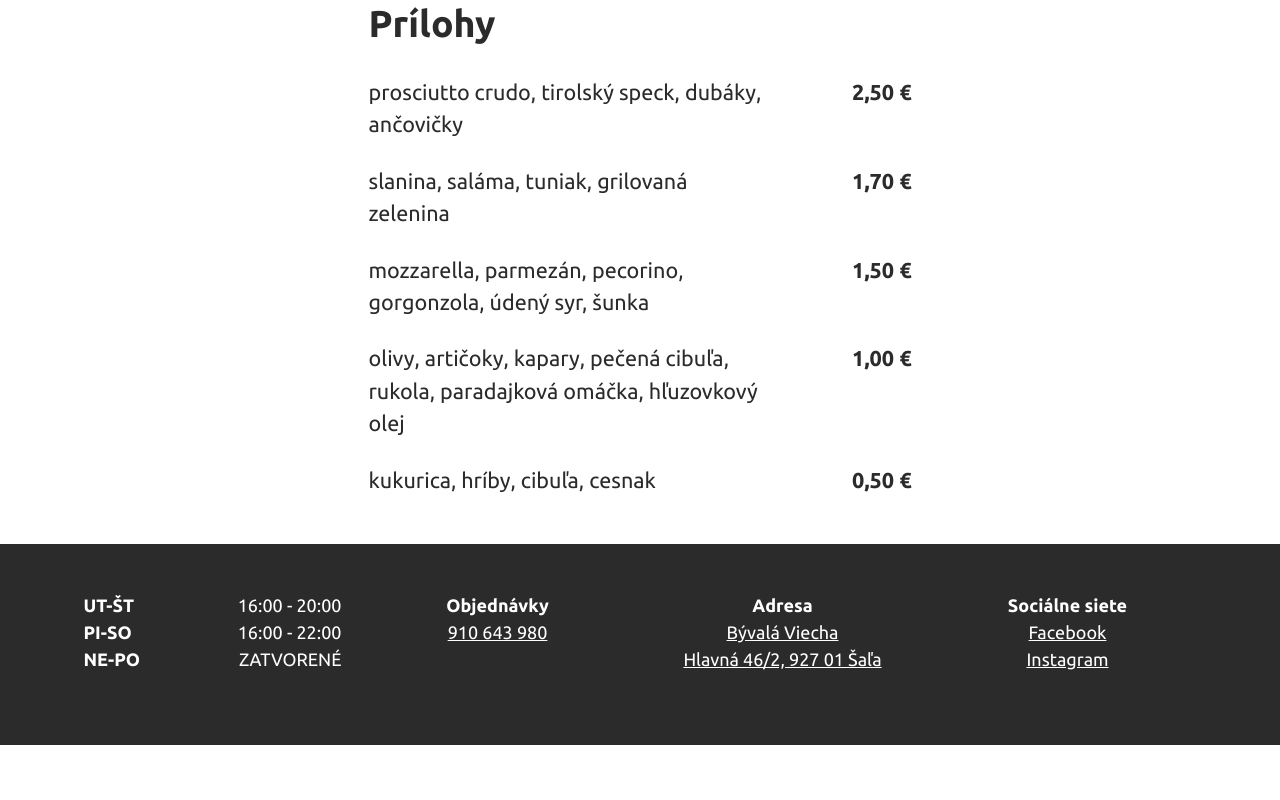
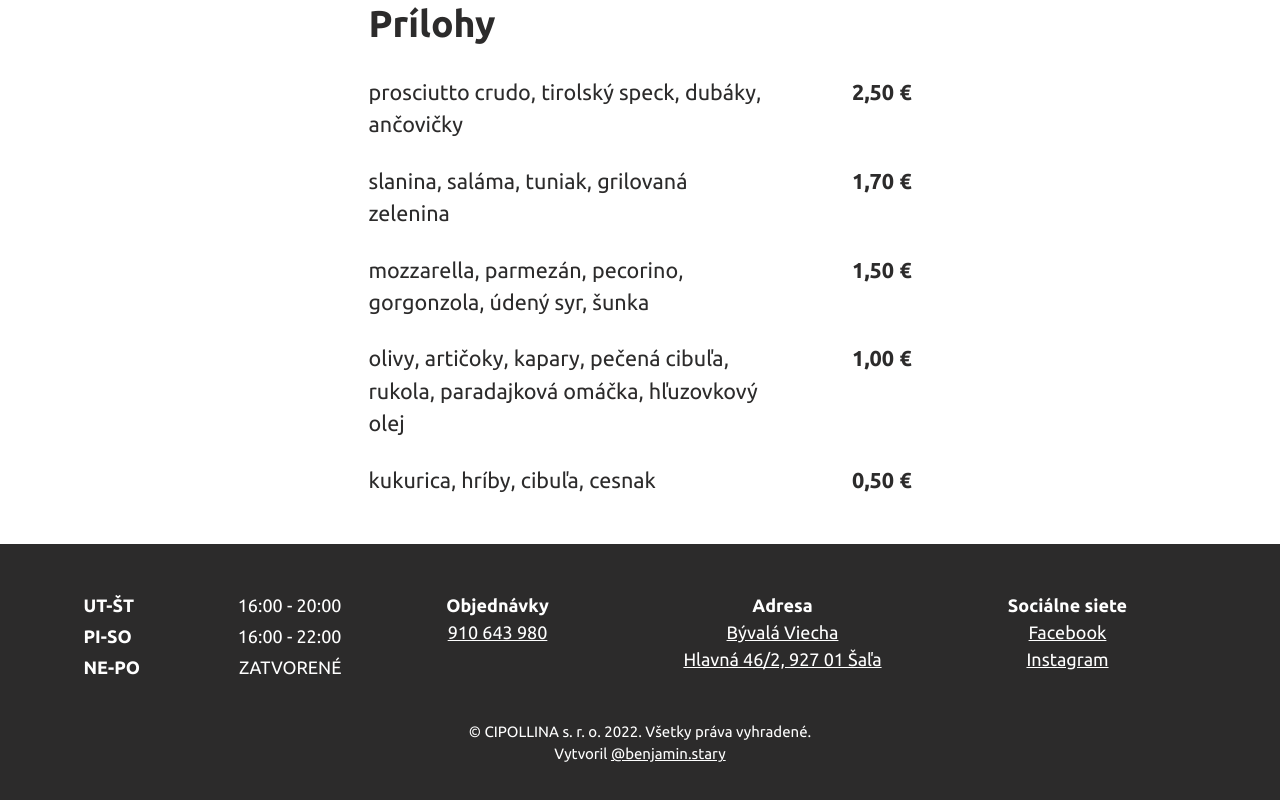
Before and after one commit to benistary/cipollina-netlify-cms, a Next.js app: page / in a window 1280 px wide. Shown: the part 3862-4662 px from the top of the page. Before the commit the page ends 4607 px from the top, so only its background shows below. Built offline with nearby package versions, Linux system fonts and the light colour scheme.

Commit message:
add footer

```diff
--- /dev/null
+++ b/components/Grid/index.tsx
@@ -0,0 +1,12 @@
+import {
+  Container as RBContainer,
+  Row as RBRow,
+  Col as RBCol,
+} from "react-bootstrap";
+import { styled } from "../../stitches.config";
+
+const Container = styled(RBContainer);
+const Row = styled(RBRow);
+const Col = styled(RBCol);
+
+export { Container, Row, Col };
--- a/pages/index.tsx
+++ b/pages/index.tsx
@@ -1,6 +1,5 @@
 import React from "react";
 import { useEffect } from "react";
-import { Col, Container, Row } from "react-bootstrap";
 import Logo from "../components/Logo/Logo";
 import PageSection from "../components/PageSection/PageSection";
 import PizzaPanuozzo from "../components/PizzaPanuozzo/PizzaPanuozzo";
@@ -14,6 +13,7 @@ import additionsData from "../content/additions.json";
 import { Dd, Dl, Dt } from "../components/Dl";
 import { toPhoneNumber, toPrice } from "../utils";
 import Link from "next/link";
+import { Col, Container, Row } from "../components/Grid";
 
 function HomePage() {
   const { pizza } = pizzaData as Pizza;
@@ -241,7 +241,7 @@ function HomePage() {
                 css={{
                   "& dt": {
                     flex: "0 0 calc(40% - $space$xsmall)",
-                    marginBottom: "$xxsmall",
+                    marginBottom: "$xsmall",
                   },
                   "& dd": {
                     flex: "0 0 60%",
@@ -290,7 +290,10 @@ function HomePage() {
               </Dl>
             </Col>
             <Col sm={6} md={4} lg={3}>
-              <Dl vertical css={{ textAlign: "center" }}>
+              <Dl
+                vertical
+                css={{ textAlign: "center", marginBottom: "$xxxlarge" }}
+              >
                 <Dd>
                   <b>Sociálne siete</b>
                 </Dd>
@@ -314,6 +317,26 @@ function HomePage() {
                 </Dt>
               </Dl>
             </Col>
+
+            <Col css={{ display: "flex", justifyContent: "center" }}>
+              <P
+                css={{
+                  marginBottom: 0,
+                  textAlign: "center",
+                  fontSize: "$small",
+                }}
+              >
+                © CIPOLLINA s. r. o. {new Date().getFullYear()}. Všetky práva
+                vyhradené.
+                <br />
+                Vytvoril{" "}
+                <Link href="https://linktr.ee/benjamin.stary">
+                  <a rel="noopener noreferrer" target="_blank">
+                    @benjamin.stary
+                  </a>
+                </Link>
+              </P>
+            </Col>
           </Row>
         </Container>
       </PageSection>
```
